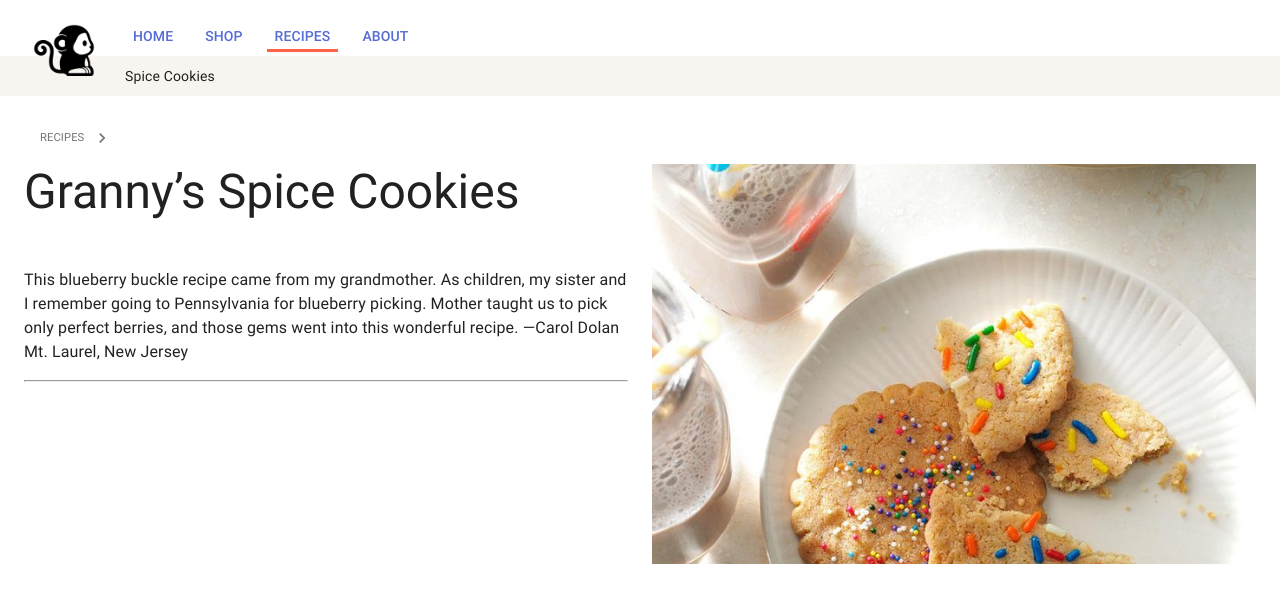
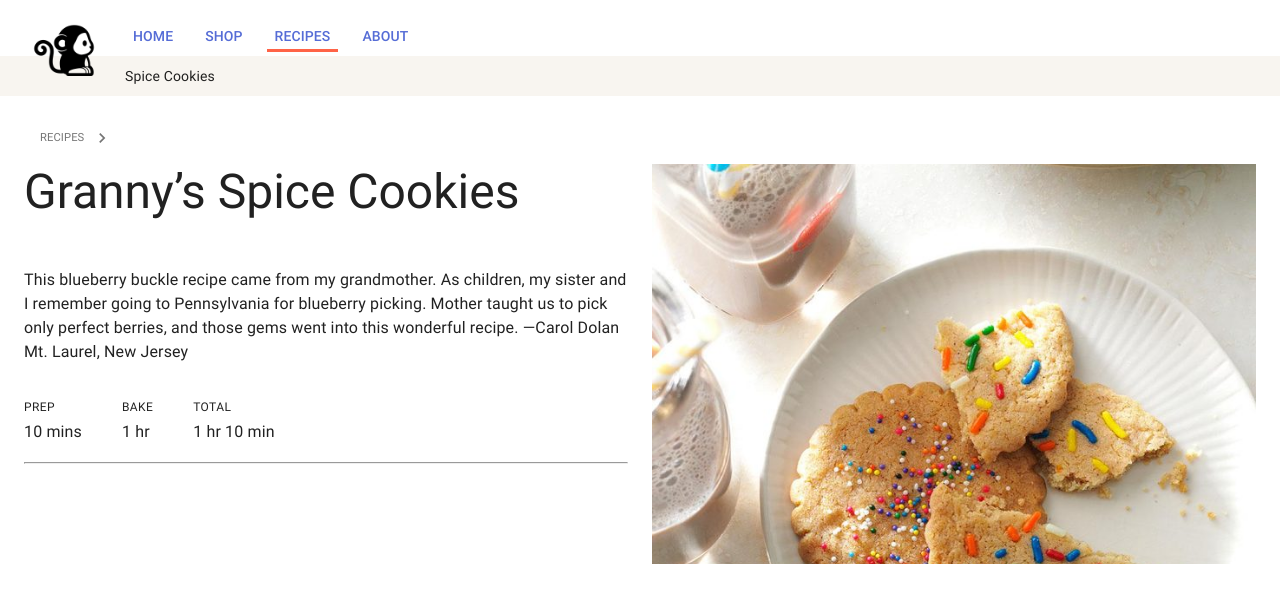
Before and after one commit to AhmadMoradi/nextjs-website-app, a Next.js app: page /recipes/spice-cookies in a window 1280 px wide. Shown: the top 602 px of the page. Built offline with nearby package versions, Linux system fonts and the light colour scheme.

Commit message:
Create the BakeDuration component

```diff
--- /dev/null
+++ b/components/recipe/BakeDuration.js
@@ -0,0 +1,46 @@
+import Grid from '@material-ui/core/Grid';
+import Box from '@material-ui/core/Box';
+import Typography from '@material-ui/core/Typography';
+import { makeStyles } from '@material-ui/core/styles';
+
+const useStyles = makeStyles((theme) => ({
+    box: {
+        margin: '2rem 0 1rem',
+        '& > * + *': {
+            marginLeft: theme.spacing(5),
+        },
+    },
+}));
+
+export default function BakeDuration() {
+    const classes = useStyles();
+    return (
+        <Grid
+            container
+            alignItems="center"
+            className={classes.box}
+        >
+            <Grid item >
+                <Box>
+                    <Typography variant="caption">PREP</Typography>
+                    <Typography variant="subtitle1">10 mins</Typography>
+                </Box>
+            </Grid>
+
+            <Grid item>
+                <Box>
+                    <Typography variant="caption">BAKE</Typography>
+                    <Typography variant="subtitle1">1 hr</Typography>
+                </Box>
+            </Grid>
+
+            <Grid item>
+                <Box>
+                    <Typography variant="caption">TOTAL</Typography>
+                    <Typography variant="subtitle1">1 hr 10 min</Typography>
+                </Box>
+
+            </Grid>
+        </Grid>
+    );
+}
--- a/pages/recipes/spice-cookies.js
+++ b/pages/recipes/spice-cookies.js
@@ -3,7 +3,9 @@ import Container from "@material-ui/core/Container";
 import Grid from "@material-ui/core/Grid";
 import Box from "@material-ui/core/Box";
 import Typography from "@material-ui/core/Typography";
+
 import RecipeImage from "../../components/recipe/RecipeImage";
+import BakeDuration from "../../components/recipe/BakeDuration";
 
 export default function SpiceCookies(){
     return (
@@ -21,6 +23,8 @@ export default function SpiceCookies(){
                             </Typography>
                         </Box>
 
+                        <BakeDuration />
+
                         <hr />
                     </Grid>
 
```
